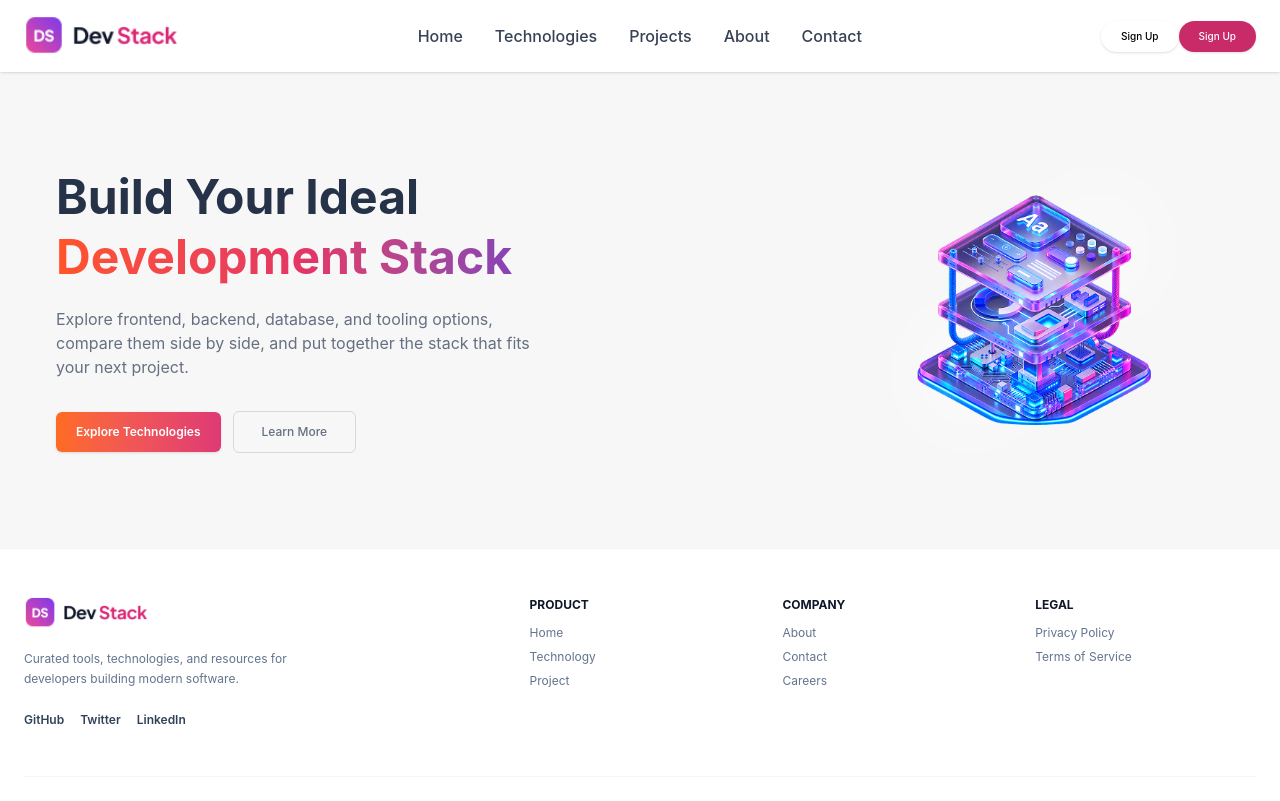
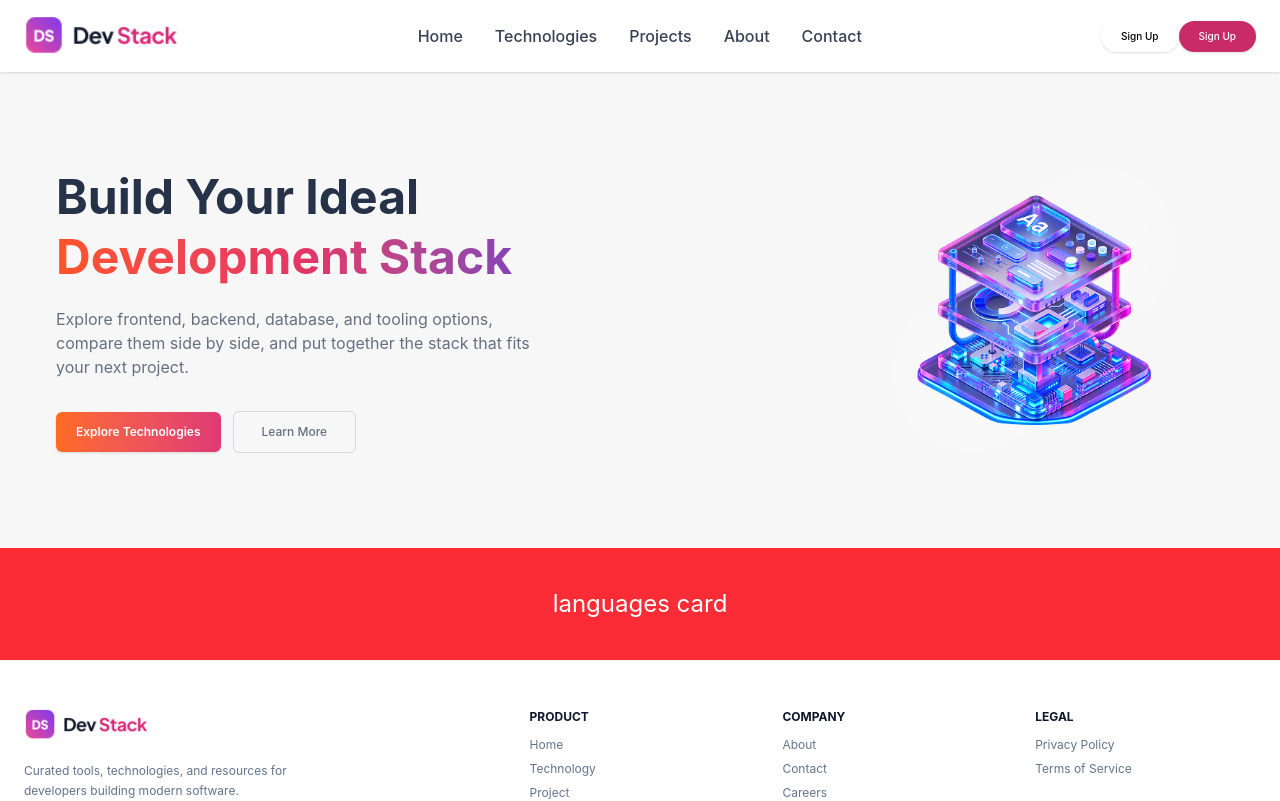
Before and after one commit to mamun8280/assignment-05-b14, a React (Vite) app: page / in a window 1280 px wide. Shown: the top 801 px of the page. Built offline with nearby package versions, Linux system fonts and the light colour scheme.

Commit message:
language add kora holo

```diff
--- a/src/App.tsx
+++ b/src/App.tsx
@@ -1,8 +1,9 @@
 
 import Nav from "./Component/Nav";
 import Banner from "./Component/Banner";
+import Languages from "./Component/language/Languages";
+import Footer from "./Component/footer";
 
-import Footer from "./Component/footer";
 
 function App() {
 
@@ -13,7 +14,7 @@ function App() {
     <div>
       <Nav />
       <Banner />
-
+      <Languages />
       <Footer />
 
     </div>
```
